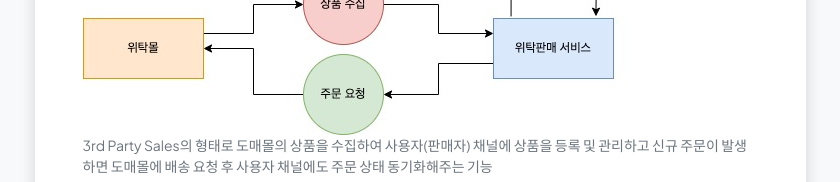
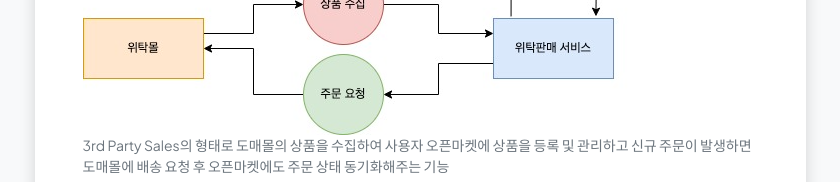
Before and after one commit to jyshine/jyshine.github.io, a plain HTML site: page projects.html in a window 1280 px wide. Shown: the part 1380-1562 px from the top of the page, without its empty margins (220-1060 px from the left). Drawn offline with nearby package versions, Linux system fonts and the light colour scheme.

Commit message:
feat:project 수정

```diff
--- a/projects.html
+++ b/projects.html
@@ -81,7 +81,7 @@
                                             <h4 class="fw-bolder">위탁판매 서비스 (원셀) - 더커머스</h4>
                                             <img class="img-fluid" src="assets/images/consignment.png" alt="..." />
                                             <div class="small text-muted mb-2">
-                                                3rd Party Sales의 형태로 도매몰의 상품을 수집하여 사용자(판매자) 채널에 상품을 등록 및 관리하고 신규 주문이 발생하면 도매몰에 배송 요청 후 사용자 채널에도 주문 상태 동기화해주는 기능
+                                                3rd Party Sales의 형태로 도매몰의 상품을 수집하여 사용자 오픈마켓에 상품을 등록 및 관리하고 신규 주문이 발생하면 도매몰에 배송 요청 후 오픈마켓에도 주문 상태 동기화해주는 기능
                                             </div>
                                             <div class="small mb-2 fw-bold">
                                                 ﹒ 30만건이 넘는 상품을 등록하고 상품, 주문 관리하는 위탁판매 서비스를 신규 개발 및 운영한 경험<br/>
```
